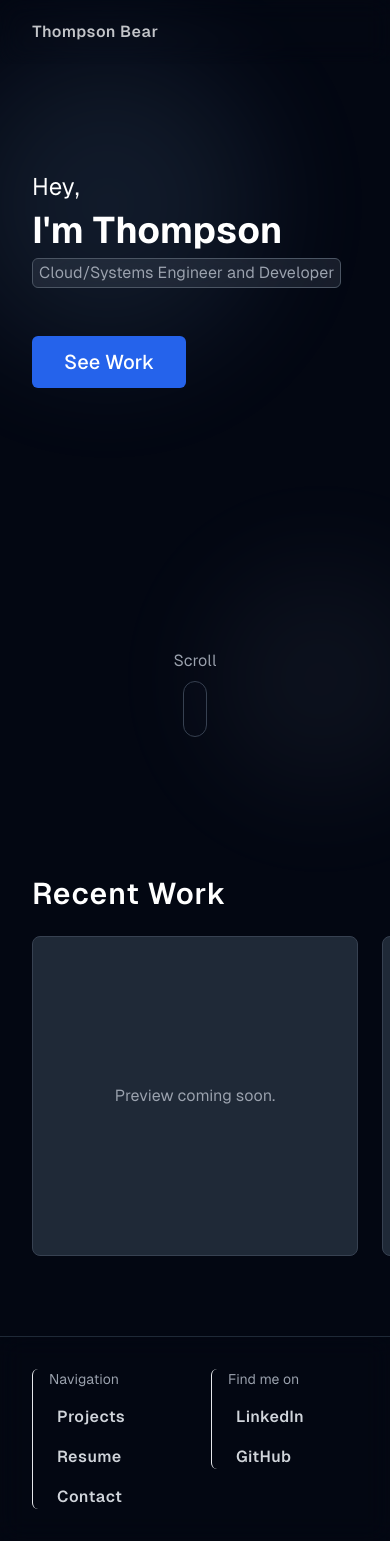
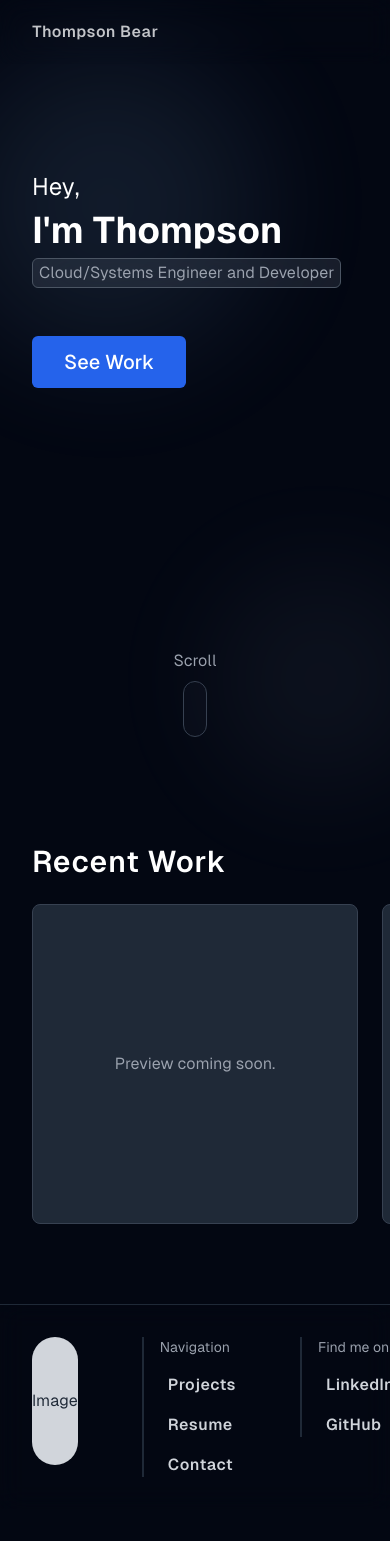
Before and after one commit to thompsonbear/portfolio, a SvelteKit app: page / in a window 390 px wide. After the commit the page ends 1509 px from the top, so only its background shows below. Built offline with nearby package versions, Linux system fonts and the light colour scheme; some icons are missing.

Commit message:
Work on footer

```diff
--- a/src/lib/components/Footer.svelte
+++ /dev/null
@@ -1,37 +0,0 @@
-<script lang="ts">
-	export let nav_links: NavLink[] = [];
-	export let social_links: NavLink[] = [];
-</script>
-
-<footer
-	class="mt-20 flex w-screen items-center justify-center border-t border-gray-800 py-8 backdrop-blur-md"
->
-	<div class="grid w-full max-w-[2000px] gap-8 px-8 xs:grid-flow-col lg:px-12">
-		<div class="flex flex-col space-y-4 rounded-md border-l pl-4">
-			<h1 class="text-sm text-gray-400">Navigation</h1>
-			{#each nav_links as link}
-				<a
-					class="flex items-center gap-2 font-semibold tracking-wide text-gray-300 duration-300 hover:text-gray-100"
-					href={link.href}
-				>
-					<iconify-icon icon={link.icon} />
-					{link.text}</a
-				>
-			{/each}
-		</div>
-		<div class="flex h-fit flex-col space-y-4 rounded-md border-l pl-4">
-			<h1 class="text-sm text-gray-400">Find me on</h1>
-			{#each social_links as link}
-				<a
-					target="_blank"
-					rel="noopener noreferrer"
-					class="flex items-center gap-2 font-semibold tracking-wide text-gray-300 duration-300 hover:text-gray-100"
-					href={link.href}
-				>
-					<iconify-icon icon={link.icon} />
-					{link.text}</a
-				>
-			{/each}
-		</div>
-	</div>
-</footer>
--- /dev/null
+++ b/src/lib/components/layout/footer/FootLink.svelte
@@ -0,0 +1,13 @@
+<script lang="ts">
+	export let nav_link: NavLink;
+</script>
+
+<a
+	target="_blank"
+	rel="noopener noreferrer"
+	class="flex items-center gap-2 font-semibold tracking-wide text-gray-300 duration-300 hover:text-blue-400"
+	href={nav_link.href}
+>
+	<iconify-icon icon={nav_link.icon} height="1.2rem" />
+	{nav_link.text}</a
+>
--- /dev/null
+++ b/src/lib/components/layout/footer/FootLinkList.svelte
@@ -0,0 +1,12 @@
+<script lang="ts">
+	export let title: string = 'Quick Links';
+	export let nav_links: NavLink[];
+	import FootLink from './FootLink.svelte';
+</script>
+
+<div class="flex h-fit w-fit flex-col space-y-4 border-l-2 border-gray-800 pl-4">
+	<h1 class="text-sm text-gray-400">{title}</h1>
+	{#each nav_links as link}
+		<FootLink nav_link={link} />
+	{/each}
+</div>
--- /dev/null
+++ b/src/lib/components/layout/footer/Footer.svelte
@@ -0,0 +1,18 @@
+<script lang="ts">
+	export let nav_links: NavLink[] = [];
+	export let social_links: NavLink[] = [];
+
+	import FootLinkList from './FootLinkList.svelte';
+</script>
+
+<footer
+	class="mt-20 flex w-screen items-center justify-center border-t border-gray-800 py-8 backdrop-blur-md"
+>
+	<div class="flex w-full max-w-[2000px] gap-16 px-8 xs:grid-flow-col lg:px-12">
+		<div class="grid h-32 w-32 place-items-center rounded-full bg-gray-300 text-gray-800">
+			Image
+		</div>
+		<FootLinkList title="Navigation" {nav_links}></FootLinkList>
+		<FootLinkList title="Find me on" nav_links={social_links}></FootLinkList>
+	</div>
+</footer>
--- a/src/routes/+layout.svelte
+++ b/src/routes/+layout.svelte
@@ -9,7 +9,7 @@
 	let scrollY: number;
 
 	import Header from '$lib/components/Header.svelte';
-	import Footer from '$lib/components/Footer.svelte';
+	import Footer from '$lib/components/layout/footer/Footer.svelte';
 
 	import { Canvas } from '@threlte/core';
 	import Scene from './Scene.svelte';
--- a/src/routes/+page.svelte
+++ b/src/routes/+page.svelte
@@ -99,8 +99,6 @@
 	</div>
 </section>
 
-<div class="h-8"></div>
-
 <section id="work">
 	<h1 class="mb-6 text-3xl font-semibold tracking-wide">Recent Work</h1>
 
--- a/src/routes/ProjectsScroller.svelte
+++ /dev/null
@@ -1,44 +0,0 @@
-<script lang="ts">
-	export let projects: Project[];
-</script>
-
-<div
-	class="hide-scroll-bar absolute left-0 flex w-screen snap-x grid-cols-2 flex-nowrap gap-6 overflow-auto lg:relative lg:grid lg:w-full lg:snap-none lg:overflow-auto"
->
-	{#each projects as project}
-		<div
-			class="snap-start scroll-me-16 scroll-ms-8 space-y-4 first:ml-8 last:mr-16 lg:w-full lg:first:ml-0 lg:last:mr-0"
-		>
-			<div
-				class="flex w-[80vw] flex-shrink-0 flex-col gap-8 rounded-md border bg-blue-600 bg-opacity-10 p-4 backdrop-blur-xl lg:w-full"
-			>
-				<div class="flex flex-col gap-4">
-					<div class="flex items-center justify-between">
-						<h2 class="text-2xl font-bold">{project.title}</h2>
-						{#if project.href}
-							<a
-								href={project.href}
-								target="_blank"
-								rel="noopener noreferrer"
-								class="flex h-fit items-center gap-1 rounded-md bg-gray-200 px-3 py-1 text-black duration-300 hover:bg-white"
-								>Visit
-								<iconify-icon icon="mdi:open-in-new" />
-							</a>
-						{/if}
-					</div>
-					<p class=" min-h-[3rem] text-gray-400">{project.description}</p>
-				</div>
-				<img src={project.image_url} alt="Project Preview" class="rounded-md" />
-			</div>
-			<div class="flex flex-wrap gap-2">
-				{#each project.tags as tag}
-					<span
-						class="rounded-md border border-gray-700 bg-gray-800 bg-opacity-30 px-2 py-1 text-sm text-gray-300 backdrop-blur-xl"
-					>
-						{tag}
-					</span>
-				{/each}
-			</div>
-		</div>
-	{/each}
-</div>
```
